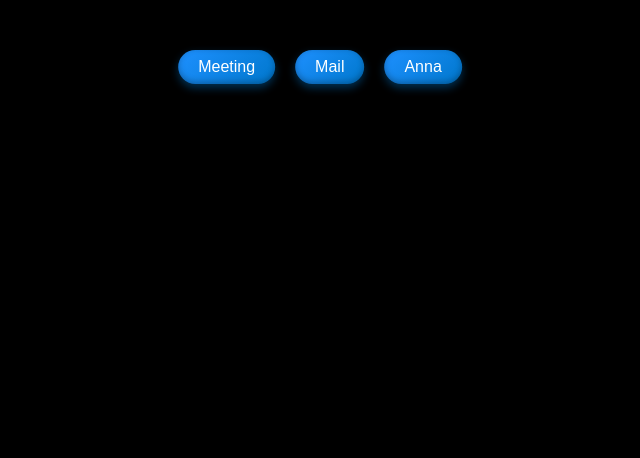
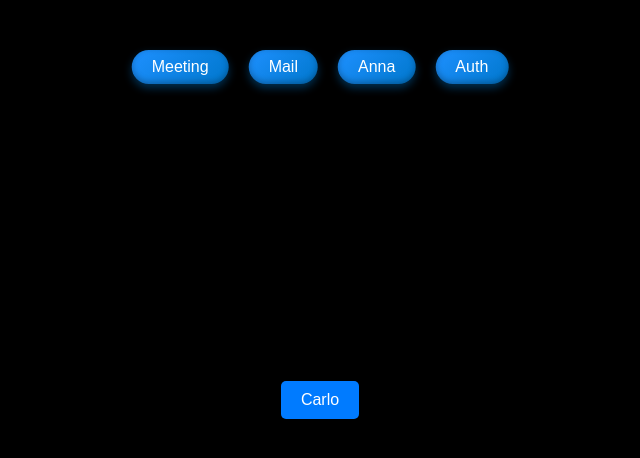
Before and after one commit to Mr-Faizan-Asim/ANNA--Your-Personal-Virtual-Assistant, a React (Vite) app: page /auth in a window 1280 px wide. Before the commit this address had no page. Shown: the top 458 px of the page, without its empty margins (320-960 px from the left). Built offline with nearby package versions, Linux system fonts and the light colour scheme; what @supabase/auth-helpers-react would draw is missing.

Commit message:
Login then Gmail to it

```diff
--- a/src/App.jsx
+++ b/src/App.jsx
@@ -20,7 +20,7 @@ function App() {
             <Route path="/" element={<BotComponent />} /> {/* Show BotComponent at / */}
             <Route path="/calendar" element={<GoogleCalendarIntegration />} /> {/* Show GoogleCalendarIntegration at /calendar */}
             <Route path="/annamail" element={<GmailBot />} />
-            <Route path="/alarm" element={<AlarmComponent/>} /> {/* Show GmailBot at /annamail */}
+            <Route path="/auth" element={<SpeakButton/>} /> {/* Show GmailBot at /annamail */}
           </Routes>
       </Router>
     </GoogleOAuthProvider>
--- a/src/Components/Navbar/Navbar.jsx
+++ b/src/Components/Navbar/Navbar.jsx
@@ -16,6 +16,9 @@ const Navbar = () => {
       <button className="nav-button" onClick={() => navigate("/")}>
         Anna
       </button>
+      <button className="nav-button" onClick={() => navigate("/Auth")}>
+        Auth
+      </button>
     </div>
   );
 };
--- a/src/Components/SpeakButton.jsx
+++ b/src/Components/SpeakButton.jsx
@@ -2,7 +2,7 @@ import React from 'react';
 
 const SpeakButton = () => {
     const handleSpeak = () => {
-        const text = "Hello Muhammad Faizan Asim"; // The text to be spoken
+        const text = "Hello Carlo"; // The text to be spoken
         const synth = window.speechSynthesis; // Accessing the SpeechSynthesis API
         const utterance = new SpeechSynthesisUtterance(text); // Creating a speech utterance
 
@@ -38,7 +38,7 @@ const SpeakButton = () => {
                     cursor: 'pointer',
                 }}
             >
-                Speak
+                Carlo
             </button>
         </div>
     );
```
